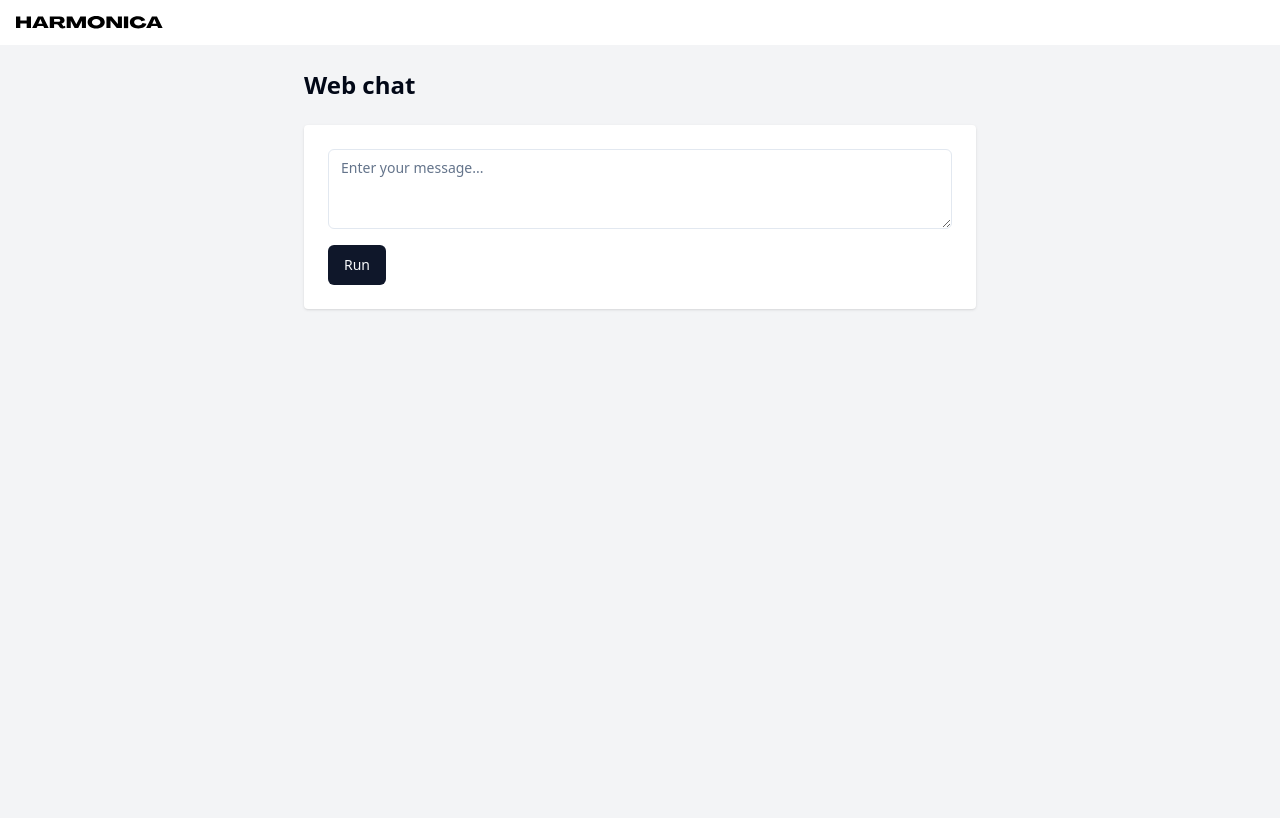
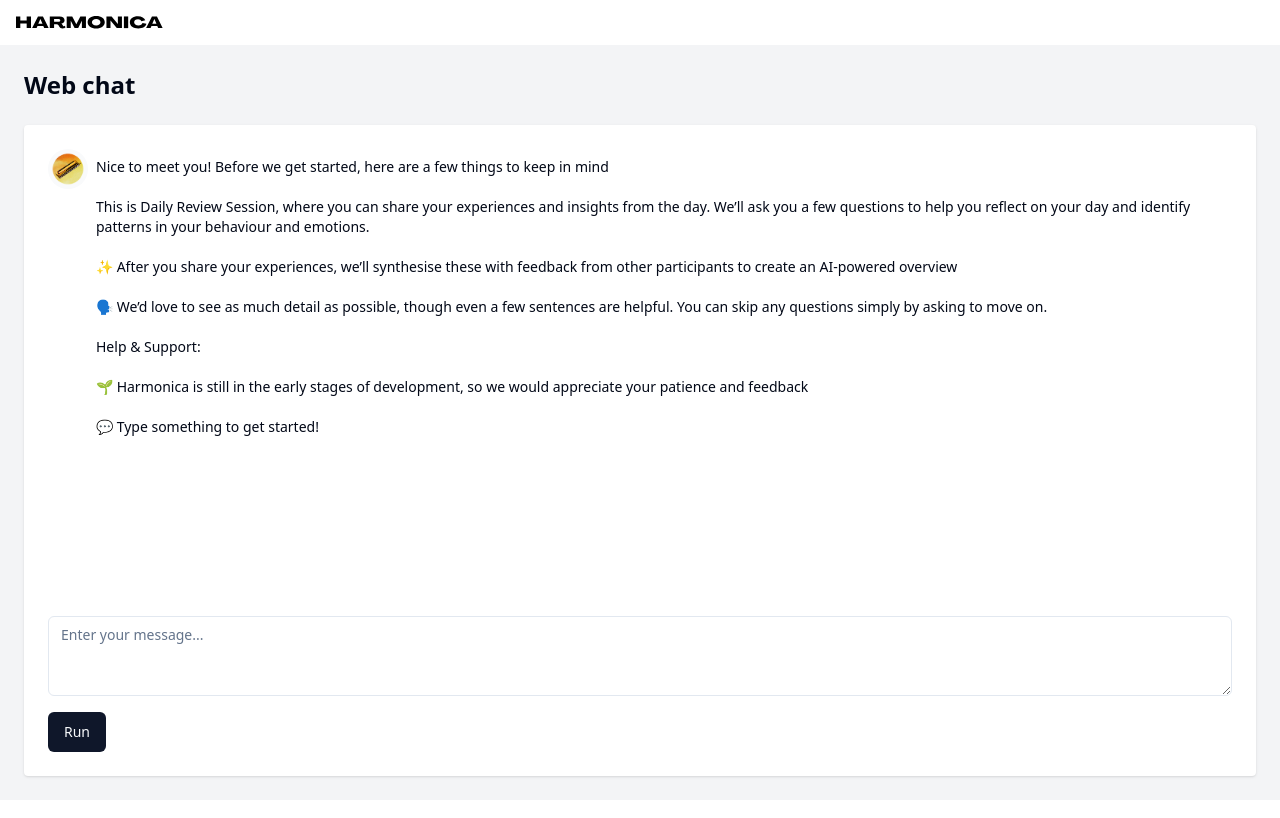
Before and after one commit to derjogi/harmonica-mvp, a Next.js app: page /chat in a window 1280 px wide. Shown: the top 818 px of the page. Built offline with nearby package versions, Linux system fonts and the light colour scheme; no server answers.

Commit message:
web-chat
[feat] chat api -> methods to create thread and generate messages by openai api
[feat] chat page -> update methods and view data
[feat] utils ->  add chat api actions and data types
[feat] public static data -> harmonica chat icon

```diff
--- /dev/null
+++ b/src/app/api/chat/route.ts
@@ -0,0 +1,58 @@
+import { ApiAction, AssistantMessageData, RequestData } from '@/lib/types';
+import { NextResponse } from 'next/server';
+import OpenAI from 'openai';
+
+const client = new OpenAI({
+  apiKey: process.env.OPENAI_API_KEY,
+});
+
+export async function POST(req: Request) {
+  const data: RequestData = await req.json();
+
+  switch (data.action) {
+    case ApiAction.CreateThread:
+      return handleCreateThread();
+    case ApiAction.GenerateAnswer:
+      return handleGenerateAnswer(data.data as AssistantMessageData);
+    default:
+      return NextResponse.json({ error: 'Invalid action' }, { status: 400 });
+  }
+}
+
+async function handleCreateThread() {
+  const thread = await client.beta.threads.create();
+
+  return NextResponse.json({ thread: thread });
+}
+
+async function handleGenerateAnswer(messageData: AssistantMessageData) {
+  const message = await client.beta.threads.messages.create(
+    messageData.thredId,
+    {
+      role: 'user',
+      content: messageData.messageText,
+    },
+  );
+
+  let run = await client.beta.threads.runs.createAndPoll(messageData.thredId, {
+    assistant_id: messageData.assistantId,
+    instructions: '',
+  });
+
+  if (run.status === 'completed') {
+    const messages = await client.beta.threads.messages.list(run.thread_id);
+    for (const message of messages.data.reverse()) {
+      console.log(`${message.role} > ${message.content[0].text?.value}`);
+    }
+    return NextResponse.json({
+      messages: messages.data.map((messageData) => ({
+        type: messageData.assistant_id ? 'ASSISTANT' : 'USER',
+        text: messageData.content[0].text?.value,
+        dateTime: messageData.created_at,
+      })),
+    });
+  } else {
+    console.log(run.status);
+  }
+  return NextResponse.json({ messages: [] });
+}
--- a/src/app/chat/page.tsx
+++ b/src/app/chat/page.tsx
@@ -1,6 +1,6 @@
 'use client';
 
-import { useEffect, useState } from 'react';
+import { useEffect, useState, useRef } from 'react';
 import { Button } from '@/components/ui/button';
 import { Input } from '@/components/ui/input';
 import { Textarea } from '@/components/ui/textarea';
@@ -11,18 +11,54 @@ import { useRouter } from 'next/navigation';
 import { set } from 'react-hook-form';
 
 export default function TemplatePage() {
-  const [formData, setFormData] = useState<TemplateBuilderData>({
-    templateName: '',
-    taskDescription: '',
-    createSummary: false,
-    summaryFeedback: false,
-    requireContext: false,
-    contextDescription: '',
-    enableSkipSteps: false,
+  const entryMessage = {
+    type: 'ASSISTANT',
+    text: `Nice to meet you! Before we get started, here are a few things to keep in mind
+
+This is Daily Review Session, where you can share your experiences and insights from the day. We’ll ask you a few questions to help you reflect on your day and identify patterns in your behaviour and emotions.
+
+✨ After you share your experiences, we’ll synthesise these with feedback from other participants to create an AI-powered overview
+
+🗣️ We’d love to see as much detail as possible, though even a few sentences are helpful. You can skip any questions simply by asking to move on.
+
+Help & Support:
+
+🌱 Harmonica is still in the early stages of development, so we would appreciate your patience and feedback
+
+💬 Type something to get started!
+`,
+  };
+
+  const [formData, setFormData] = useState<{ messageText: string }>({
+    messageText: '',
   });
+  const [threadId, setThreadId] = useState('');
+  const [messages, setMessages] = useState([entryMessage]);
+  const [isLoading, setIsLoading] = useState(false);
 
-  const [isLoading, setIsLoading] = useState(false);
-  const [prompt, setPrompt] = useState('');
+  const textareaRef = useRef<HTMLTextAreaElement>(null);
+  const messagesEndRef = useRef<HTMLDivElement>(null);
+
+  useEffect(() => {
+    sendApiCall({
+      action: ApiAction.CreateThread,
+      target: ApiTarget.Chat,
+      data: {},
+    })
+      .then((response) => {
+        setIsLoading(false);
+        setThreadId(response.thread.id);
+      })
+      .catch((error) => {
+        console.error(error);
+      });
+  }, []);
+
+  useEffect(() => {
+    if (messagesEndRef.current) {
+      messagesEndRef.current.scrollIntoView({ behavior: 'smooth' });
+    }
+  }, [messages]);
 
   const handleInputChange = (
     e: React.ChangeEvent<HTMLInputElement | HTMLTextAreaElement>,
@@ -30,38 +66,143 @@ export default function TemplatePage() {
     setFormData({ ...formData, [e.target.name]: e.target.value });
   };
 
+  const sendMessage = async (messageText: string) => {
+    sendApiCall({
+      action: ApiAction.GenerateAnswer,
+      target: ApiTarget.Chat,
+      data: {
+        thredId: threadId,
+        messageText: messageText,
+        assistantId: 'asst_fHg4kGRWn357GnejZJQnVbJW',
+      },
+    })
+      .then((response) => {
+        setIsLoading(false);
+        setMessages(
+          response.messages ? [entryMessage, ...response.messages] : [],
+        );
+      })
+      .catch((error) => {
+        console.error(error);
+      });
+  };
+
   const handleSubmit = async (e: React.FormEvent) => {
     e.preventDefault();
     setIsLoading(true);
+    const messageText = formData.messageText;
+    setMessages([...messages, { text: messageText, type: 'USER' }]);
+    setFormData({ messageText: '' });
+    if (textareaRef.current) {
+      textareaRef.current.focus();
+    }
+
+    sendApiCall({
+      action: ApiAction.GenerateAnswer,
+      target: ApiTarget.Chat,
+      data: {
+        thredId: threadId,
+        messageText: messageText,
+        assistantId: 'asst_fHg4kGRWn357GnejZJQnVbJW',
+      },
+    })
+      .then((response) => {
+        setIsLoading(false);
+        setMessages(
+          response.messages ? [entryMessage, ...response.messages] : [],
+        );
+      })
+      .catch((error) => {
+        console.error(error);
+      });
   };
 
   const router = useRouter();
 
   return (
-    <div className="min-h-screen bg-gray-100 p-6">
-      <main className="max-w-2xl mx-auto h-full">
+    <div
+      className="flex flex-col bg-gray-100"
+      style={{ height: 'calc(100vh - 45px)' }}
+    >
+      <main className="h-full flex-grow flex flex-col items-center justify-center p-6">
+        <div className="h-full w-full flex flex-col flex-grow">
           <h1 className="text-2xl font-bold mb-6">Web chat</h1>
-        <div className="h-full">
-          <form className="bg-white p-6 rounded shadow space-y-4 h-full flex flex-col">
+          <div
+            className="flex-grow bg-white p-6 rounded shadow flex flex-col"
+            style={{ height: 'calc(100% - 62px)' }}
+          >
+            <div className="h-full flex-grow overflow-y-auto">
+              {messages.map((message, index) => (
+                <div
+                  key={index}
+                  className={
+                    message.type === 'USER' ? 'flex justify-end' : 'flex'
+                  }
+                >
+                  {message.type !== 'USER' && (
+                    <img
+                      className="h-10 w-10 flex-none rounded-full bg-gray-50"
+                      src="/h_chat_icon.png"
+                      alt=""
+                    />
+                  )}
+                  <div
+                    className={
+                      message.type === 'USER'
+                        ? 'md:ms-60 p-3 m-3 rounded-xl bg-gray-100'
+                        : ''
+                    }
+                  >
+                    <p
+                      className={
+                        message.type === 'USER'
+                          ? 'text-sm'
+                          : 'pt-2 ps-2 text-sm'
+                      }
+                      style={{ whiteSpace: 'pre-wrap' }}
+                    >
+                      {message.text}
+                    </p>
+                  </div>
+                </div>
+              ))}
+              {isLoading && (
+                <div className="flex">
+                  <img
+                    className="h-10 w-10 flex-none rounded-full bg-gray-50"
+                    src="/h_chat_icon.png"
+                    alt=""
+                  />
+                  <div className="ps-2 flex space-x-1 justify-center items-center bg-white dark:invert">
+                    <div className="h-2 w-2  bg-gray-400 rounded-full animate-bounce [animation-delay:-0.3s]"></div>
+                    <div className="h-2 w-2  bg-gray-400 rounded-full animate-bounce [animation-delay:-0.15s]"></div>
+                    <div className="h-2 w-2  bg-gray-400 rounded-full animate-bounce"></div>
+                  </div>
+                </div>
+              )}
+              <div ref={messagesEndRef} />
+            </div>
+
+            <form
+              className="space-y-4 mt-4 flex flex-col"
+              onSubmit={handleSubmit}
+            >
               <Textarea
-              name="taskDescription"
-              value={formData.taskDescription}
+                name="messageText"
+                value={formData.messageText}
                 onChange={handleInputChange}
                 placeholder="Enter your message..."
                 className="flex-grow"
+                ref={textareaRef}
               />
               <div className="flex justify-between">
-              <Button
-                type="submit"
-                onClick={handleSubmit}
-                className=""
-                disabled={isLoading}
-              >
+                <Button type="submit" className="" disabled={isLoading}>
                   Run
                 </Button>
               </div>
             </form>
           </div>
+        </div>
       </main>
     </div>
   );
--- a/src/utils/types.ts
+++ b/src/utils/types.ts
@@ -33,17 +33,25 @@ export enum ApiAction {
   SendFinalReport = 'send final report',
   Stats = 'stats',
   CreateSession = 'create session',
+  CreateThread = 'createThread',
+  GenerateAnswer = 'generateAnswer',
 }
 
 export enum ApiTarget {
   Builder = 'builder',
   Session = 'session',
+  Chat = 'chat',
 }
 
 export type RequestData = {
   action: ApiAction;
   target: ApiTarget;
-  data: WebhookData | MultipleSessions | TemplateBuilderData | AssistantBuilderData;
+  data:
+    | WebhookData
+    | MultipleSessions
+    | TemplateBuilderData
+    | AssistantBuilderData
+    | AssistantMessageData;
 };
 
 export type RawSessionOverview = {
@@ -116,6 +124,12 @@ export type TemplateBuilderData = {
 export type AssistantBuilderData = {
   prompt: string;
   name: string;
-}
+};
+
+export type AssistantMessageData = {
+  thredId: string;
+  messageText: string;
+  assistantId: string;
+};
 
 export type UserSessions = Record<string, UserSessionData>;
```
Also changed, not shown: public/h_chat_icon.png (added). Lines whose indentation alone changed are shown as unchanged.
